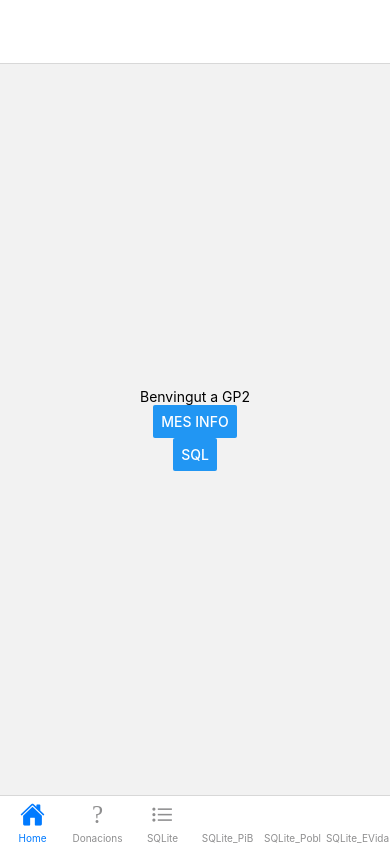
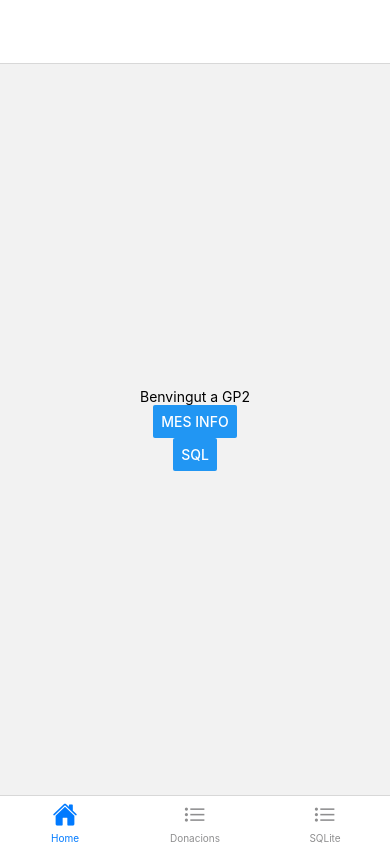
Before and after one commit to marrod22daw/GP2_ReactNative, a React Native app: screen / in a window 390 px wide. Built offline with nearby package versions, Linux system fonts and the light colour scheme.

Commit message:
NestedNavigation

```diff
--- a/App.js
+++ b/App.js
@@ -1,6 +1,6 @@
 import React, { useState } from 'react';
 import { NavigationContainer } from '@react-navigation/native';
-/* import { createStackNavigator } from '@react-navigation/stack'; */
+import { createStackNavigator } from '@react-navigation/stack';
 import { createBottomTabNavigator } from '@react-navigation/bottom-tabs';
 import Ionicons from 'react-native-vector-icons/Ionicons';
 import Entypo from 'react-native-vector-icons/Entypo';
@@ -12,12 +12,25 @@ import { M09_Sqlite_PiB } from './app/views/M09_Sqlite_PiB';
 import { M09_Sqlite_Pobl } from './app/views/M09_Sqlite_Pobl';
 import { M09_Sqlite_EVida } from './app/views/M09_Sqlite_EVida';
 
-/* const Stack = createStackNavigator(); */
+const Stack = createStackNavigator();
 const Tab = createBottomTabNavigator();
 
 const homeNom = "Home";
 const SqliteNom = "SQLite";
 const donacionsNom = "Donacions";
+
+
+function App2() {
+  return (
+    <Stack.Navigator screenOptions={{ headerShown: false }}>
+      <Stack.Screen name="SQLite2" component={M09_Sqlite} />
+      <Stack.Screen name="SQLite_PiB" component={M09_Sqlite_PiB} />
+      <Stack.Screen name="SQLite_Pobl" component={M09_Sqlite_Pobl} />
+      <Stack.Screen name="SQLite_EVida" component={M09_Sqlite_EVida} />
+    </Stack.Navigator>
+  );
+}
+
 
 export default function App() {
   return (
@@ -36,7 +49,7 @@ export default function App() {
             iconName = focused ? 'list' : 'list-outline';
 
           } else if (rn === donacionsNom) {
-            iconName = focused ? 'settings' : 'credit';
+            iconName = focused ? 'list' : 'list-outline';
           }
 
           return <Ionicons name={iconName} size={size} color={color} />;
@@ -49,10 +62,8 @@ export default function App() {
       })}>
         <Tab.Screen name={homeNom} component={M06_Home} options={{headerBackTitleVisible: false,headerTitle: '',headerShown: true}}/>
         <Tab.Screen name={donacionsNom} component={M06_Donacions} options={{headerBackTitleVisible: false,headerTitle: '',headerShown: true}}/>
-        <Tab.Screen name={SqliteNom} component={M09_Sqlite} options={{headerBackTitleVisible: false,headerTitle: '',headerShown: true}}/>
-        <Tab.Screen name="SQLite_PiB" component={M09_Sqlite_PiB} options={{headerShown: false}}/>
-        <Tab.Screen name="SQLite_Pobl" component={M09_Sqlite_Pobl} options={{headerShown: false}}/>
-        <Tab.Screen name="SQLite_EVida" component={M09_Sqlite_EVida} options={{headerShown: false}}/>
+        <Tab.Screen name={SqliteNom} component={App2}/>
+
       </Tab.Navigator>
     </NavigationContainer>
   );
```
